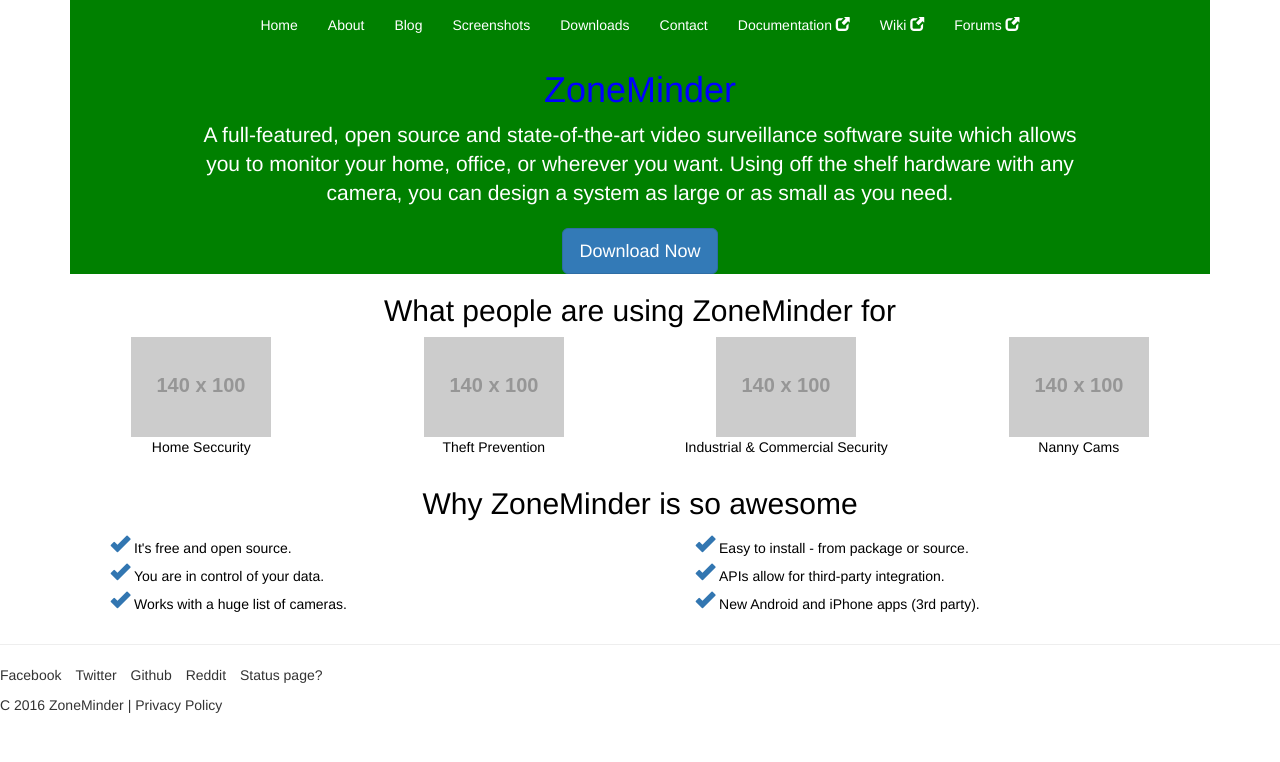
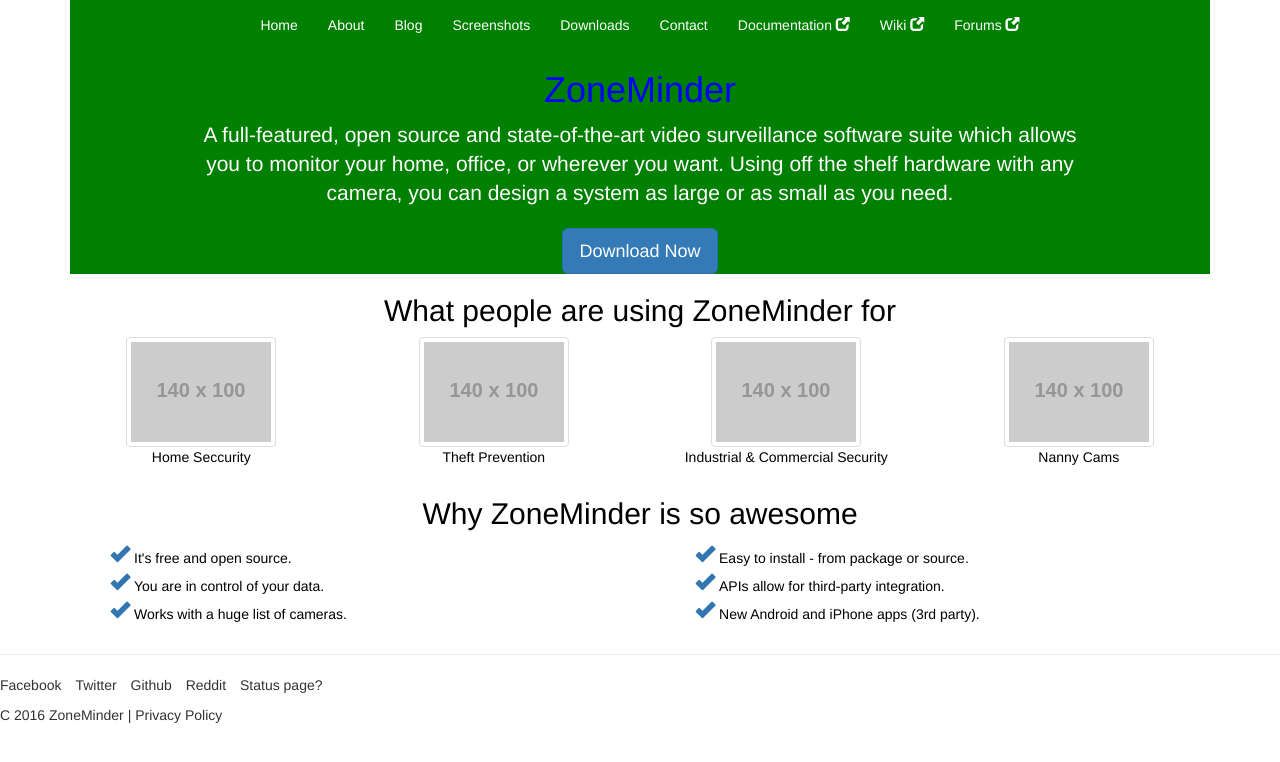
Before and after one commit to ZoneMinder/zoneminder.github.io, a Jekyll site: the page built from index.html, in a window 1280 px wide. Shown: the top 762 px of the page. Built offline with Jekyll 4.4.1, drawn with Linux system fonts in a browser that asks for light colours; nearby versions of some CDN libraries; comment, search, counter and statistics services are not loaded.

Commit message:
Add borders around home page thumbs

```diff
--- a/index.html
+++ b/index.html
@@ -50,19 +50,19 @@ permalink: /
 
 	<div class="row">
 		<div class="col-md-3">
-			<img src="http://placehold.it/140x100" alt="Home Security" />
+			<img src="http://placehold.it/140x100" class="img-thumbnail" alt="Home Security" />
 			<p>Home Seccurity</p>
 		</div>
 		<div class="col-md-3">
-			<img src="http://placehold.it/140x100" alt="Theft Prevention" />
+			<img src="http://placehold.it/140x100" class="img-thumbnail" alt="Theft Prevention" />
 			<p>Theft Prevention</p>
 		</div>
 		<div class="col-md-3">
-			<img src="http://placehold.it/140x100" alt="Industrial &amp; Commercial Security" />
+			<img src="http://placehold.it/140x100" class="img-thumbnail" alt="Industrial &amp; Commercial Security" />
 			<p>Industrial &amp; Commercial Security</p>
 		</div>
 		<div class="col-md-3">
-			<img src="http://placehold.it/140x100" "Nanny Cams" />
+			<img src="http://placehold.it/140x100" class="img-thumbnail" alt="Nanny Cams" />
 			<p>Nanny Cams</p>
 		</div>
 	</div>
```
